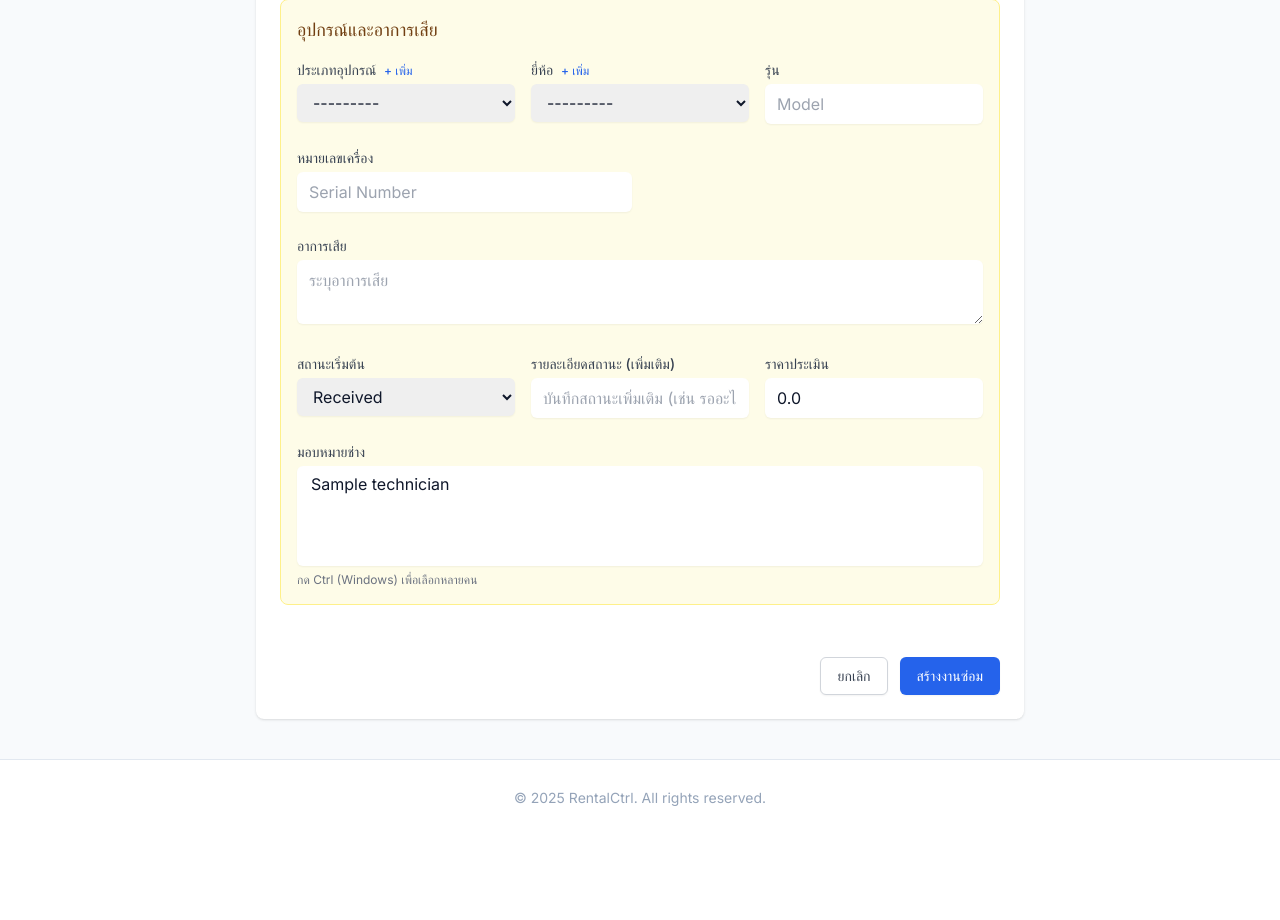
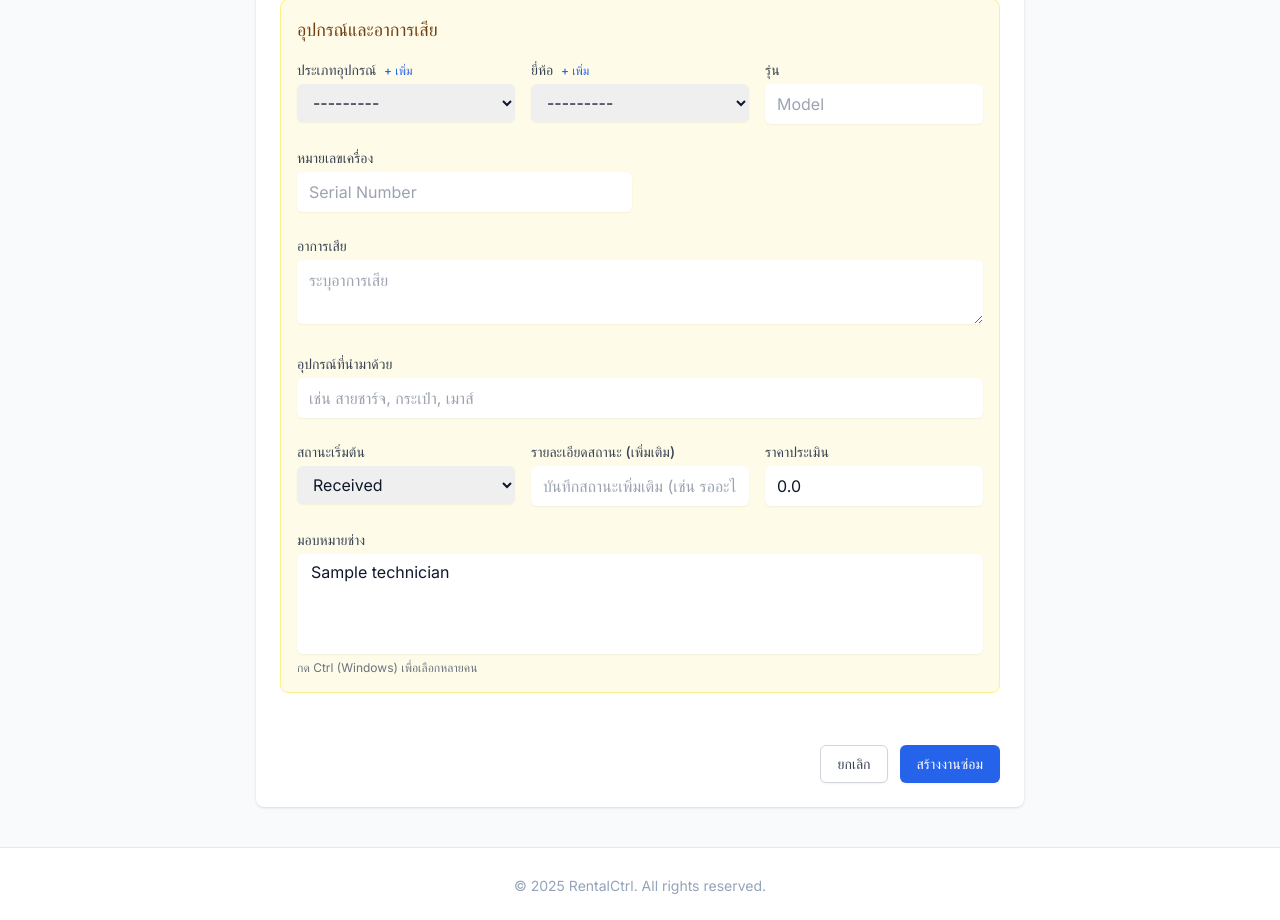
Before and after one commit to songsaks/contracts, a Django app: page /repairs/create/ in a window 1280 px wide. Shown: the part 757-1677 px from the top of the page. Before the commit the page ends 1563 px from the top, so only its background shows below. Run offline with Django 5.2, Linux system fonts and the light colour scheme; a user stored in the database is signed in; tables that the repository leaves empty hold one stand-in row (values such as "Sample post"); some libraries are stand-ins or nearby versions.

Commit message:
add repairs accessories

```diff
--- a/repairs/forms.py
+++ b/repairs/forms.py
@@ -39,9 +39,10 @@ class RepairJobForm(forms.ModelForm):
 class RepairItemForm(forms.ModelForm):
     class Meta:
         model = RepairItem
-        fields = ['issue_description', 'technicians', 'status', 'status_note', 'price']
+        fields = ['issue_description', 'accessories', 'technicians', 'status', 'status_note', 'price']
         widgets = {
             'issue_description': forms.Textarea(attrs={'rows': 2, 'class': 'w-full rounded-md border-gray-300 shadow-sm focus:border-blue-500 focus:ring-blue-500 px-3 py-2', 'placeholder': 'ระบุอาการเสีย'}),
+            'accessories': forms.TextInput(attrs={'class': 'w-full rounded-md border-gray-300 shadow-sm focus:border-blue-500 focus:ring-blue-500 px-3 py-2', 'placeholder': 'เช่น สายชาร์จ, กระเป๋า, เมาส์'}),
             'technicians': forms.SelectMultiple(attrs={'class': 'w-full rounded-md border-gray-300 shadow-sm focus:border-blue-500 focus:ring-blue-500 px-3 py-2'}),
             'status': forms.Select(attrs={'class': 'w-full rounded-md border-gray-300 shadow-sm focus:border-blue-500 focus:ring-blue-500 px-3 py-2'}),
             'status_note': forms.TextInput(attrs={'class': 'w-full rounded-md border-gray-300 shadow-sm focus:border-blue-500 focus:ring-blue-500 px-3 py-2', 'placeholder': 'บันทึกสถานะเพิ่มเติม (เช่น รออะไหล่)'}),
--- a/repairs/models.py
+++ b/repairs/models.py
@@ -120,6 +120,7 @@ class RepairItem(models.Model):
     device = models.ForeignKey(Device, on_delete=models.CASCADE)
     technicians = models.ManyToManyField(Technician, blank=True)
     issue_description = models.TextField()
+    accessories = models.CharField(max_length=255, blank=True, verbose_name="อุปกรณ์ที่นำมาด้วย", help_text="เช่น สายชาร์จ, กระเป๋า, เมาส์")
     status = models.CharField(max_length=20, choices=STATUS_CHOICES, default='RECEIVED')
     status_note = models.TextField(blank=True, help_text="Reason for waiting or other status details")
     price = models.DecimalField(max_digits=10, decimal_places=2, default=0.00)
--- a/repairs/templates/repairs/repair_form.html
+++ b/repairs/templates/repairs/repair_form.html
@@ -101,6 +101,10 @@
                         <label class="block text-sm font-medium text-gray-700">อาการเสีย</label>
                         <div class="mt-1">{{ item_form.issue_description }}</div>
                     </div>
+                    <div>
+                        <label class="block text-sm font-medium text-gray-700">อุปกรณ์ที่นำมาด้วย</label>
+                        <div class="mt-1">{{ item_form.accessories }}</div>
+                    </div>
                     <div class="grid grid-cols-1 sm:grid-cols-2 lg:grid-cols-3 gap-4">
                         <div>
                             <label class="block text-sm font-medium text-gray-700">สถานะเริ่มต้น</label>
```
Also changed, not shown: repairs/templates/repairs/repair_detail.html (+11 -1 lines), repairs/migrations/0006_repairitem_accessories.py (added).
